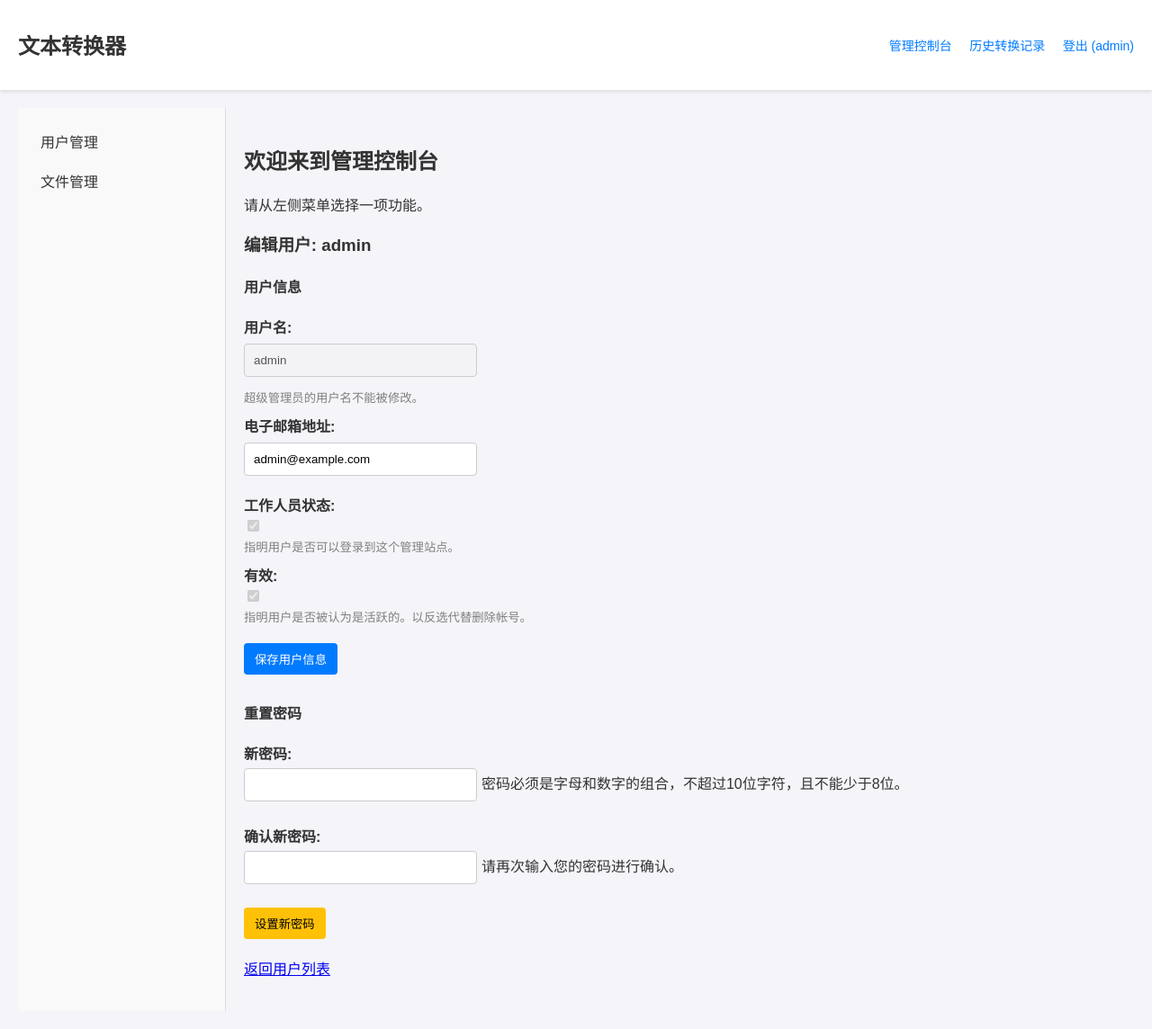
After one commit to tangdazhu/extractdoc, a Django app: page /admin-console/user/edit/1/ in a window 1280 px wide. The commit adds this page. Shown: the whole page at 90% size. Run offline with Django 5.2, Linux system fonts and the light colour scheme; a user stored in the database is signed in; data comes from the database, SQL or seed files in the repository; both versions use the stored data as it was after the commit.

Commit message:
feat(converter): implement user registration and admin functionality
- Add user registration feature for new users
- Create admin control

```diff
--- /dev/null
+++ b/extract_web/converter/forms.py
@@ -0,0 +1,134 @@
+from django import forms
+from django.contrib.auth.forms import UserCreationForm, SetPasswordForm
+from django.contrib.auth.models import User
+import re
+
+class RegistrationForm(UserCreationForm):
+    username = forms.CharField(
+        label='用户名',
+        max_length=10,
+        help_text='必填。10 个字符或更少。仅限字母和数字。',
+        widget=forms.TextInput(attrs={'class': 'form-control', 'style': 'width: 35ch;'})
+    )
+    # 密码字段将由 UserCreationForm 提供，并在 __init__ 中进行自定义
+
+    class Meta(UserCreationForm.Meta): # 继承父类的 Meta 以获取 model = User 等设置
+        fields = ('username',) # 只列出我们在类级别重新定义的字段
+                                # UserCreationForm 会自动处理其 password 和 password2 字段
+
+    def __init__(self, *args, **kwargs):
+        super().__init__(*args, **kwargs) # 调用父类的 __init__，它会设置好 password 和 password2 字段
+
+        # 现在 self.fields['password'] 和 self.fields['password2'] 是由 UserCreationForm 设置的
+        # 我们可以安全地修改它们
+        if 'password' in self.fields: # UserCreationForm 内部称第一个密码字段为 'password'
+            self.fields['password'].label = '密码'
+            self.fields['password'].help_text = '密码必须是字母和数字的组合，不超过10位字符，且不能少于8位。'
+            self.fields['password'].widget.attrs.update({'class': 'form-control', 'style': 'width: 35ch;'})
+
+        if 'password2' in self.fields:
+            self.fields['password2'].label = '确认密码'
+            self.fields['password2'].help_text = '请再次输入您的密码进行确认。'
+            self.fields['password2'].widget.attrs.update({'class': 'form-control', 'style': 'width: 35ch;'})
+
+    def clean_username(self):
+        username = self.cleaned_data.get('username')
+        if not re.match(r'^[a-zA-Z0-9]+$', username):
+            raise forms.ValidationError("用户名必须仅包含字母和数字。")
+        if len(username) > 10:
+            raise forms.ValidationError("用户名不能超过 10 个字符。")
+        return username
+
+    # 对 UserCreationForm 提供的 'password' 字段（即第一个密码字段）进行自定义内容验证
+    def clean_password(self):
+        password = self.cleaned_data.get("password")
+        if password:
+            if not re.match(r'^[a-zA-Z0-9]+$', password):
+                raise forms.ValidationError("密码必须仅包含字母和数字。")
+            if len(password) > 10:
+                raise forms.ValidationError("密码不能超过 10 个字符。")
+            # 最小长度（例如8位）等其他验证由 settings.py 中的 AUTH_PASSWORD_VALIDATORS 处理
+            # UserCreationForm 会自动应用这些验证器
+        return password
+
+    # UserCreationForm 中的 clean_password2 方法会检查密码是否匹配，并对 password2 应用验证器
+    # 我们可以覆写它，主要是为了自定义不匹配时的错误信息
+    def clean_password2(self):
+        password = self.cleaned_data.get("password") # 这是 password1
+        password2 = self.cleaned_data.get("password2")
+
+        if password and password2 and password != password2:
+            raise forms.ValidationError("两次输入的密码不匹配。")
+
+        # 注意：UserCreationForm 的原始 clean_password2 方法也会执行密码验证（来自AUTH_PASSWORD_VALIDATORS）
+        # 如果我们完全覆写而不调用 super().clean_password2()，那些验证可能不会在 password2 上执行。
+        # 但由于密码匹配检查是最主要的，且Django的字段验证也会在其处理流程中发生，这里我们仅处理匹配错误。
+        # 通常，AUTH_PASSWORD_VALIDATORS 主要作用于第一个密码字段，并在 UserCreationForm.save() 时被再次确认。
+        return password2 # 必须返回 password2
+
+class AdminUserEditForm(forms.ModelForm):
+    username = forms.CharField(
+        label='用户名',
+        help_text='必填。10 个字符或更少。仅限字母和数字。',
+        max_length=10,
+        widget=forms.TextInput(attrs={'style': 'width: 35ch;'})
+    )
+    email = forms.EmailField(
+        label='电子邮箱地址',
+        required=False,
+        widget=forms.EmailInput(attrs={'style': 'width: 35ch;'})
+    )
+    is_staff = forms.BooleanField(
+        label='工作人员状态',
+        required=False,
+        help_text='指明用户是否可以登录到这个管理站点。'
+    )
+    is_active = forms.BooleanField(
+        label='有效',
+        required=False,
+        help_text='指明用户是否被认为是活跃的。以反选代替删除帐号。'
+    )
+    # is_superuser 字段通常不由普通管理员修改，以避免权限问题
+
+    class Meta:
+        model = User
+        fields = ['username', 'email', 'is_staff', 'is_active']
+
+    def __init__(self, *args, **kwargs):
+        super().__init__(*args, **kwargs)
+        for field_name in self.fields:
+            # Apply form-control class if not already set by specific widget definition
+            if 'class' not in self.fields[field_name].widget.attrs:
+                 self.fields[field_name].widget.attrs.update({'class': 'form-control'})
+            # If size is defined at field level, it takes precedence.
+            # Otherwise, could add a default size here if desired, but explicit is better.
+
+        # 如果是编辑超级管理员，则用户名通常不允许修改
+        if self.instance and self.instance.pk and self.instance.is_superuser:
+            if 'username' in self.fields:
+                self.fields['username'].disabled = True
+                self.fields['username'].help_text = '超级管理员的用户名不能被修改。'
+            # 通常也不允许在此处直接撤销超级管理员权限或活动状态
+            if 'is_staff' in self.fields:
+                self.fields['is_staff'].disabled = True
+            if 'is_active' in self.fields:
+                self.fields['is_active'].disabled = True
+
+    def clean_username(self):
+        username = self.cleaned_data.get('username')
+        if username: # Ensure username is not None or empty string
+            if not re.match(r'^[a-zA-Z0-9]+$', username):
+                raise forms.ValidationError("用户名必须仅包含字母和数字。")
+            # max_length=10 on the field itself handles the length validation by CharField.
+        return username
+
+class AdminSetPasswordForm(SetPasswordForm):
+    def __init__(self, user, *args, **kwargs):
+        super().__init__(user, *args, **kwargs)
+        self.fields['new_password1'].label = "新密码"
+        self.fields['new_password1'].help_text = '密码必须是字母和数字的组合，不超过10位字符，且不能少于8位。'
+        self.fields['new_password1'].widget.attrs.update({'class': 'form-control', 'style': 'width: 35ch;'})
+
+        self.fields['new_password2'].label = "确认新密码"
+        self.fields['new_password2'].help_text = '请再次输入您的密码进行确认。'
+        self.fields['new_password2'].widget.attrs.update({'class': 'form-control', 'style': 'width: 35ch;'})
--- a/extract_web/converter/templates/converter/base.html
+++ b/extract_web/converter/templates/converter/base.html
@@ -15,7 +15,8 @@
             align-items: center;
         }
         .header h1 a { color: #333; text-decoration: none; font-size: 24px; }
-        .header .user-actions a {
+        .header .user-actions a,
+        .header .user-actions form a {
             margin-left: 15px;
             color: #007bff;
             text-decoration: none;
@@ -48,12 +49,15 @@
         <div class="user-actions">
             {% if user.is_authenticated %}
                 {% if user.is_superuser %}
-                    <a href="{% url 'admin:index' %}">管理控制台</a>
+                    <a href="{% url 'converter:admin_console_index' %}">管理控制台</a>
                 {% endif %}
                 <a href="#">历史转换记录</a> {# Placeholder #}
-                <a href="{% url 'logout' %}">登出 ({{ user.username }})</a>
+                <form id="logout-form" method="post" action="{% url 'logout' %}" style="display: inline;">
+                    {% csrf_token %}
+                    <a href="#" onclick="document.getElementById('logout-form').submit(); return false;">登出 ({{ user.username }})</a>
+                </form>
             {% else %}
-                <a href="#">注册</a> {# Placeholder, will be a URL to registration page #}
+                <a href="{% url 'converter:register' %}">注册</a>
                 <a href="{% url 'login' %}">登录</a>
             {% endif %}
         </div>
--- /dev/null
+++ b/extract_web/converter/templates/custom_admin/admin_index.html
@@ -0,0 +1,52 @@
+{% extends "converter/base.html" %}
+
+{% block title %}管理控制台{% endblock %}
+
+{% block content %}
+<style>
+    .admin-console-layout {
+        display: flex;
+    }
+    .admin-sidebar {
+        width: 200px;
+        padding: 15px;
+        border-right: 1px solid #ddd;
+        min-height: calc(100vh - 120px); /* Adjust based on header/footer height */
+        background-color: #f9f9f9;
+    }
+    .admin-sidebar ul {
+        list-style-type: none;
+        padding: 0;
+        margin: 0;
+    }
+    .admin-sidebar ul li a {
+        display: block;
+        padding: 10px;
+        text-decoration: none;
+        color: #333;
+        border-radius: 4px;
+    }
+    .admin-sidebar ul li a:hover, .admin-sidebar ul li a.active {
+        background-color: #007bff;
+        color: white;
+    }
+    .admin-main-content {
+        flex-grow: 1;
+        padding: 20px;
+    }
+</style>
+
+<div class="admin-console-layout">
+    <nav class="admin-sidebar">
+        <ul>
+            <li><a href="{% url 'converter:admin_user_management' %}" class="{% if request.resolver_match.url_name == 'admin_user_management' %}active{% endif %}">用户管理</a></li>
+            <li><a href="{% url 'converter:admin_file_management' %}" class="{% if request.resolver_match.url_name == 'admin_file_management' %}active{% endif %}">文件管理</a></li>
+        </ul>
+    </nav>
+    <div class="admin-main-content">
+        <h2>欢迎来到管理控制台</h2>
+        <p>请从左侧菜单选择一项功能。</p>
+        {% block admin_content %}{% endblock %}
+    </div>
+</div>
+{% endblock %}
--- /dev/null
+++ b/extract_web/converter/templates/custom_admin/user_edit_form.html
@@ -0,0 +1,47 @@
+{% extends "custom_admin/admin_index.html" %}
+
+{% block title %}编辑用户 - {{ user_to_edit.username }} - 管理控制台{% endblock %}
+
+{% block admin_content %}
+<h3>编辑用户: {{ user_to_edit.username }}</h3>
+
+{% if messages %}
+    <ul class="messages" style="list-style-type: none; padding: 0;">
+        {% for message in messages %}
+            <li{% if message.tags %} class="{{ message.tags }}"{% endif %} style="padding: 10px; margin-bottom: 10px; border-radius: 4px; color: white; {% if message.tags == 'error' %}background-color: #dc3545;{% elif message.tags == 'success' %}background-color: #28a745;{% else %}background-color: #ffc107; color: black;{% endif %}">{{ message }}</li>
+        {% endfor %}
+    </ul>
+{% endif %}
+
+<div style="margin-bottom: 30px;">
+    <h4>用户信息</h4>
+    <form method="POST" action="{% url 'converter:admin_edit_user' user_to_edit.id %}">
+        {% csrf_token %}
+        {% for field in user_form %}
+            <div style="margin-bottom: 10px;">
+                {{ field.label_tag }}
+                <p style="margin-top: 2px; margin-bottom: 2px;">{{ field }}</p> {# Wrap field in p for some spacing like as_p might do, adjust as needed #}
+                {% if field.help_text %}
+                    <small style="color: grey; display: block; margin-top: 3px; margin-bottom: 5px;">{{ field.help_text }}</small>
+                {% endif %}
+                {% for error in field.errors %}
+                    <div style="color: red; font-size: 0.9em; margin-top: 3px;">{{ error }}</div>
+                {% endfor %}
+            </div>
+        {% endfor %}
+        <button type="submit" name="change_info" style="padding: 8px 12px; background-color: #007bff; color: white; border: none; border-radius: 4px; cursor: pointer; margin-top: 10px;">保存用户信息</button>
+    </form>
+</div>
+
+<div>
+    <h4>重置密码</h4>
+    <form method="POST" action="{% url 'converter:admin_edit_user' user_to_edit.id %}">
+        {% csrf_token %}
+        {{ password_form.as_p }}
+        <button type="submit" name="set_password" style="padding: 8px 12px; background-color: #ffc107; color: black; border: none; border-radius: 4px; cursor: pointer;">设置新密码</button>
+    </form>
+</div>
+
+<p style="margin-top: 20px;"><a href="{% url 'converter:admin_user_management' %}">返回用户列表</a></p>
+
+{% endblock %}
--- a/extract_web/converter/urls.py
+++ b/extract_web/converter/urls.py
@@ -4,4 +4,10 @@ from . import views
 app_name = "converter"
 urlpatterns = [
     path("", views.index, name="index"),
+    path("register/", views.register, name="register"),
+    path("admin-console/", views.admin_console_index, name="admin_console_index"),
+    path("admin-console/user-management/", views.admin_user_management, name="admin_user_management"),
+    path("admin-console/file-management/", views.admin_file_management, name="admin_file_management"),
+    path("admin-console/user/delete/<int:user_id>/", views.admin_delete_user, name="admin_delete_user"),
+    path("admin-console/user/edit/<int:user_id>/", views.admin_edit_user, name="admin_edit_user"),
 ]
--- a/extract_web/converter/views.py
+++ b/extract_web/converter/views.py
@@ -1,7 +1,125 @@
-from django.shortcuts import render
+from django.shortcuts import render, redirect, get_object_or_404
+from django.contrib.auth import login
+from .forms import RegistrationForm, AdminUserEditForm, AdminSetPasswordForm # 更新导入
+from django.contrib.auth.decorators import login_required, user_passes_test
+from django.contrib.auth.models import User
+from django.conf import settings
+import os
+from django.contrib import messages # 新增导入
 
 # Create your views here.
 
 def index(request):
     # 未来这里会处理表单提交和文件上传
     return render(request, "converter/index.html")
+
+def register(request):
+    if request.method == 'POST':
+        form = RegistrationForm(request.POST)
+        if form.is_valid():
+            user = form.save()
+            login(request, user) # Log the user in directly after registration
+
+            # Create user-specific directory
+            try:
+                user_dir = os.path.join(settings.BASE_DIR.parent, 'his_pic', user.username)
+                os.makedirs(user_dir, exist_ok=True)
+                # You might want to add some logging here if needed
+            except OSError as e:
+                # Handle or log the error if directory creation fails
+                print(f"Error creating directory for user {user.username}: {e}")
+                # Depending on policy, you might want to inform the user or take other actions
+
+            return redirect('converter:index')  # Redirect to the main page
+    else:
+        form = RegistrationForm()
+    return render(request, 'registration/register.html', {'form': form})
+
+# Helper to check if user is superuser
+def is_superuser(user):
+    return user.is_superuser
+
+@login_required
+@user_passes_test(is_superuser)
+def admin_console_index(request):
+    return render(request, 'custom_admin/admin_index.html')
+
+@login_required
+@user_passes_test(is_superuser)
+def admin_user_management(request):
+    # Placeholder: Add logic for user CRUD operations here
+    users = User.objects.all()
+    return render(request, 'custom_admin/user_management.html', {'users': users})
+
+@login_required
+@user_passes_test(is_superuser)
+def admin_file_management(request):
+    # Placeholder: Add logic for file management here
+    return render(request, 'custom_admin/file_management.html')
+
+@login_required
+@user_passes_test(is_superuser)
+def admin_delete_user(request, user_id):
+    if request.method == 'POST': # 最好使用 POST 请求进行删除操作
+        user_to_delete = get_object_or_404(User, pk=user_id)
+        if user_to_delete.is_superuser and not request.user.is_superuser: # 防止非超级管理员删除超级管理员
+            messages.error(request, "您没有权限删除超级管理员用户。")
+        elif user_to_delete == request.user: # 防止用户删除自己
+            messages.error(request, "您不能删除您自己的账户。")
+        else:
+            username = user_to_delete.username
+            # 在删除用户前，可能需要处理相关联的用户文件夹
+            user_folder_path = os.path.join(settings.BASE_DIR.parent, 'his_pic', username)
+            if os.path.exists(user_folder_path):
+                try:
+                    # 注意：shutil.rmtree 会删除整个文件夹及其内容，请谨慎使用
+                    import shutil
+                    shutil.rmtree(user_folder_path)
+                    messages.success(request, f"用户 '{username}' 的文件夹已成功删除。")
+                except OSError as e:
+                    messages.error(request, f"删除用户 '{username}' 的文件夹时出错: {e}")
+
+            user_to_delete.delete()
+            messages.success(request, f"用户 '{username}' 已成功删除。")
+    else:
+        # 对于GET请求，可以显示一个确认页面，或者像这里一样直接重定向（不推荐用于生产环境的删除操作）
+        messages.warning(request, "删除操作应通过POST请求执行。")
+
+    return redirect('converter:admin_user_management')
+
+@login_required
+@user_passes_test(is_superuser)
+def admin_edit_user(request, user_id):
+    user_to_edit = get_object_or_404(User, pk=user_id)
+
+    if request.method == 'POST':
+        # 根据提交的表单类型分别处理
+        if 'change_info' in request.POST:
+            user_form = AdminUserEditForm(request.POST, instance=user_to_edit)
+            password_form = AdminSetPasswordForm(user_to_edit) # 保持密码表单在上下文
+            if user_form.is_valid():
+                user_form.save()
+                messages.success(request, f"用户 '{user_to_edit.username}' 的信息已更新。")
+                return redirect('converter:admin_user_management')
+        elif 'set_password' in request.POST:
+            password_form = AdminSetPasswordForm(user_to_edit, request.POST)
+            user_form = AdminUserEditForm(instance=user_to_edit) # 保持用户信息表单在上下文
+            if password_form.is_valid():
+                password_form.save()
+                messages.success(request, f"用户 '{user_to_edit.username}' 的密码已重置。")
+                return redirect('converter:admin_user_management')
+        else:
+            # 未知POST请求或缺少标识，可以简单地重新加载表单
+            user_form = AdminUserEditForm(instance=user_to_edit)
+            password_form = AdminSetPasswordForm(user_to_edit)
+            messages.error(request, "无效的请求。")
+
+    else:
+        user_form = AdminUserEditForm(instance=user_to_edit)
+        password_form = AdminSetPasswordForm(user_to_edit)
+
+    return render(request, 'custom_admin/user_edit_form.html', {
+        'user_form': user_form,
+        'password_form': password_form,
+        'user_to_edit': user_to_edit
+    })
--- a/extract_web/project_core/settings.py
+++ b/extract_web/project_core/settings.py
@@ -43,6 +43,7 @@ INSTALLED_APPS = [
 MIDDLEWARE = [
     "django.middleware.security.SecurityMiddleware",
     "django.contrib.sessions.middleware.SessionMiddleware",
+    "django.middleware.locale.LocaleMiddleware",
     "django.middleware.common.CommonMiddleware",
     "django.middleware.csrf.CsrfViewMiddleware",
     "django.contrib.auth.middleware.AuthenticationMiddleware",
@@ -103,7 +104,7 @@ AUTH_PASSWORD_VALIDATORS = [
 # Internationalization
 # https://docs.djangoproject.com/en/5.2/topics/i18n/
 
-LANGUAGE_CODE = "en-us"
+LANGUAGE_CODE = "zh-Hans"
 
 TIME_ZONE = "UTC"
 
--- a/extract_web/templates/registration/login.html
+++ b/extract_web/templates/registration/login.html
@@ -39,7 +39,7 @@
         <a href="{% url 'password_reset' %}" style="color: #007bff;">忘记密码?</a>
     </p>
     <p style="text-align: center; margin-top: 10px;">
-        还没有账户? <a href="#" style="color: #007bff;">注册</a> {# Placeholder for registration URL #}
+        还没有账户? <a href="{% url 'converter:register' %}" style="color: #007bff;">注册</a>
     </p>
 </div>
 {% endblock %}
```
Also changed, not shown: extract_web/GUI-Requirements.md (+117 -24 lines), extract_web/converter/templates/custom_admin/file_management.html (added, +10 -0 lines), extract_web/converter/templates/custom_admin/user_management.html (added, +54 -0 lines), extract_web/templates/registration/logged_out.html (added, +11 -0 lines), extract_web/templates/registration/register.html (added, +40 -0 lines), extract_web/db.sqlite3.
